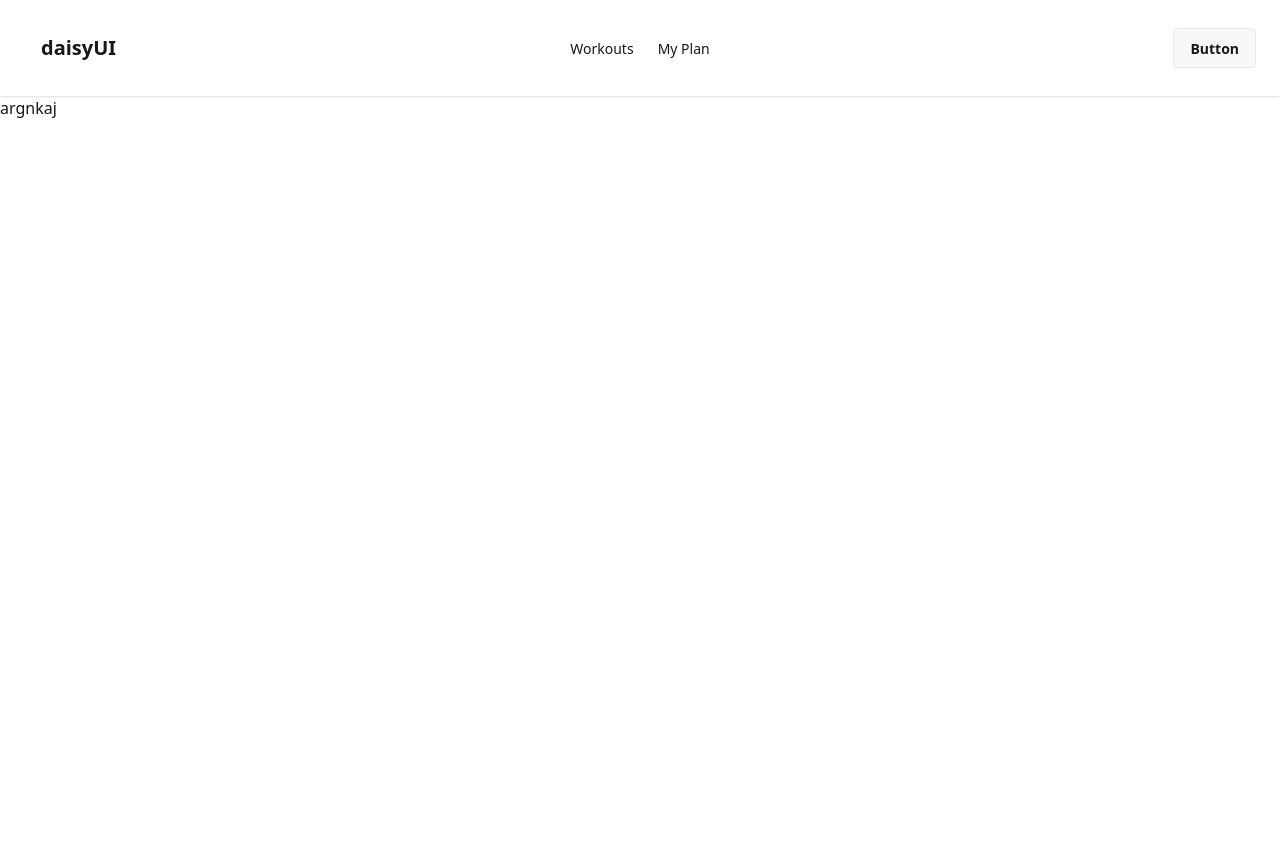
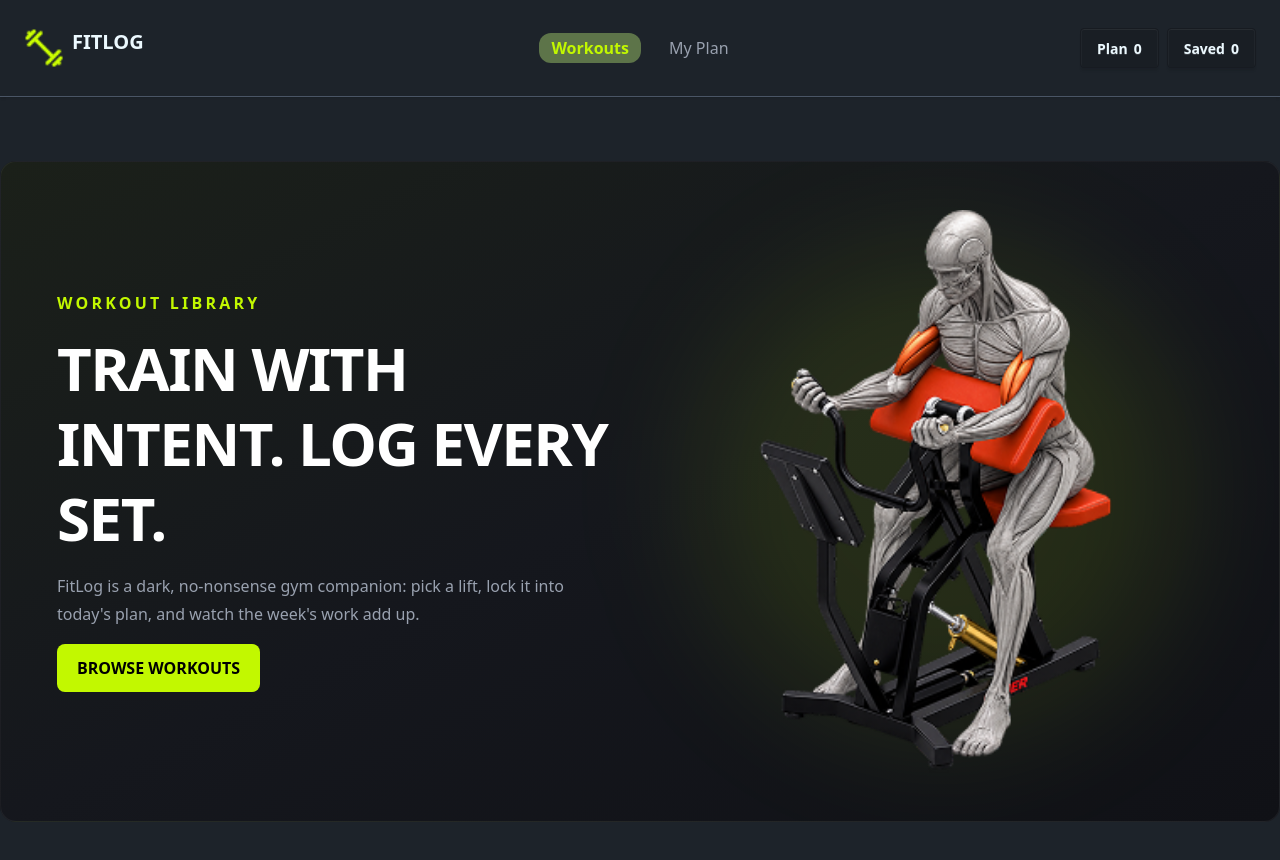
Before and after one commit to rahadshek/fit-log2, a Next.js app: page / in a window 1280 px wide. Shown: the top 860 px of the page. Before the commit the page ends 800 px from the top, so only its background shows below. Built offline with nearby package versions, Linux system fonts and the light colour scheme.

Commit message:
create nav and banner

```diff
--- a/src/app/layout.tsx
+++ b/src/app/layout.tsx
@@ -1,7 +1,7 @@
 import type { Metadata } from "next";
 import { Geist, Geist_Mono } from "next/font/google";
 import "./globals.css";
-import NavBarPage from "@/componet/home/NavBar";
+import NavBarPage from "@/componet/shear/NavBar";
 
 const geistSans = Geist({
   variable: "--font-geist-sans",
@@ -21,6 +21,7 @@ export const metadata: Metadata = {
 export default function RootLayout({ children }: LayoutProps<"/">) {
   return (
     <html
+      data-theme="dark"
       lang="en"
       className={`${geistSans.variable} ${geistMono.variable} h-full antialiased`}
     >
--- a/src/app/page.tsx
+++ b/src/app/page.tsx
@@ -1,10 +1,10 @@
-import NavBarPage from "@/componet/home/NavBar";
-import React from "react";
+import Banner from "@/componet/shear/Banner";
+import Myplan from "./plan/page";
 
 const page = () => {
   return (
     <div>
-      <h1>argnkaj</h1>
+      <Banner/>
     </div>
   );
 };
--- /dev/null
+++ b/src/app/plan/page.tsx
@@ -0,0 +1,11 @@
+import React from 'react';
+
+const Myplan = () => {
+    return (
+        <div>
+<h2>my Plan</h2>
+        </div>
+    );
+};
+
+export default Myplan;
--- a/src/componet/home/NavBar.tsx
+++ /dev/null
@@ -1,58 +0,0 @@
-import Link from "next/link";
-import Image from "next/image";
-import logo from "@/assets/logo.png";
-const NavBarPage = () => {
-  const links = (
-    <>
-      <li>
-        <Link href={"/"}>Workouts</Link>
-      </li>
-      <li>
-        <Link href={"/"}>My Plan</Link>
-      </li>
-    </>
-  );
-  return (
-    <div className="navbar bg-base-100 shadow-sm">
-      <div className=" container mx-auto flex min-h-20 items-center justify-between px-4">
-        <div className="navbar-start">
-          <div className="dropdown">
-            <div tabIndex={0} role="button" className="btn btn-ghost lg:hidden">
-              <svg
-                aria-label="Menu"
-                xmlns="http://www.w3.org/2000/svg"
-                className="h-5 w-5"
-                fill="none"
-                viewBox="0 0 24 24"
-                stroke="currentColor"
-              >
-                {" "}
-                <path
-                  strokeLinecap="round"
-                  strokeLinejoin="round"
-                  strokeWidth="2"
-                  d="M4 6h16M4 12h8m-8 6h16"
-                />{" "}
-              </svg>
-            </div>
-            <ul
-              tabIndex={-1}
-              className="menu menu-sm dropdown-content bg-base-100 rounded-box z-1 mt-3 w-52 p-2 shadow"
-            >
-              {links}
-            </ul>
-          </div>
-          <a className="btn btn-ghost text-xl">daisyUI</a>
-        </div>
-        <div className="navbar-center hidden lg:flex">
-          <ul className="menu menu-horizontal px-1">{links}</ul>
-        </div>
-        <div className="navbar-end">
-          <a className="btn">Button</a>
-        </div>
-      </div>
-    </div>
-  );
-};
-
-export default NavBarPage;
--- /dev/null
+++ b/src/componet/shear/Banner.tsx
@@ -0,0 +1,50 @@
+import React from "react";
+import Image from "next/image";
+import banner from "@/assets/banner.png";
+
+const Banner = () => {
+  return (
+    <div className="container mx-auto my-8 rounded-2xl bg-[#15171d] px-4 sm:my-10 sm:px-6 lg:my-16 lg:px-0">
+      <div className="flex flex-col items-center justify-between gap-8 overflow-hidden rounded-2xl border border-white/5 bg-gradient-to-br from-[#1b2019] via-[#15171d] to-[#101116] px-5 py-8 sm:px-8 sm:py-10 md:gap-10 lg:flex-row lg:px-10 lg:py-12 xl:px-14">
+        <div className="w-full space-y-4 text-center lg:w-1/2 lg:text-left">
+          <p className="inline-block text-sm font-semibold tracking-[0.2em] text-[#c2f800] sm:text-base">
+            WORKOUT LIBRARY
+          </p>
+
+          <h2 className="text-3xl font-extrabold leading-tight tracking-tight text-white sm:text-4xl md:text-5xl lg:text-5xl xl:text-6xl">
+            TRAIN WITH INTENT. LOG EVERY SET.
+          </h2>
+
+          <p className="mx-auto max-w-xl text-sm leading-7 text-gray-400 sm:text-base lg:mx-0">
+            FitLog is a dark, no-nonsense gym companion: pick a lift, lock it
+            into today's plan, and watch the week's work add up.
+          </p>
+
+          <button className="group inline-flex items-center justify-center gap-2 rounded-lg bg-[#c2f800] px-5 py-3 font-semibold text-black transition-all duration-300 hover:scale-105 hover:bg-[#d4ff33] hover:shadow-[0_0_25px_rgba(194,248,0,0.25)] active:scale-95">
+            BROWSE WORKOUTS
+
+
+          </button>
+        </div>
+
+        <div className="w-full min-w-0 lg:w-1/2">
+          <div className="relative mx-auto w-full max-w-[400px] animate-[float_5s_ease-in-out_infinite] lg:max-w-none">
+            <div className="absolute inset-10 rounded-full bg-[#c2f800]/10 blur-3xl" />
+
+            <Image
+              src={banner}
+              alt="FitLog workout banner"
+              width={400}
+              height={400}
+              priority
+              className="relative h-auto w-full object-contain transition-transform duration-500 hover:scale-105"
+              sizes="(max-width: 640px) 85vw, (max-width: 1024px) 60vw, 400px"
+            />
+          </div>
+        </div>
+      </div>
+    </div>
+  );
+};
+
+export default Banner;
--- /dev/null
+++ b/src/componet/shear/NavBar.tsx
@@ -0,0 +1,84 @@
+"use client";
+import Link from "next/link";
+import Image from "next/image";
+import logo from "@/assets/logo.png";
+import { usePathname } from "next/navigation";
+
+const NavBarPage = () => {
+  const pathTheme = usePathname();
+
+  const links = (
+    <>
+      <li>
+        <Link
+          href={"/"}
+          className={` rounded-xl px-3 py-1  ${pathTheme === "/" ? "bg-[#5d7449] text-[#C2F800] font-semibold" : "text-gray-400"}`}
+        >
+          Workouts
+        </Link>
+      </li>
+      <li>
+        <Link
+          href={"/plan"}
+          className={` rounded-xl px-3 py-1  ${pathTheme === "/plan" ? "bg-[#5d7449] text-[#C2F800] font-semibold" : "text-gray-400"}`}
+        >
+          My Plan
+        </Link>
+      </li>
+    </>
+  );
+
+  return (
+    <div className="navbar bg-base-100 shadow-sm  border-b border-gray-600">
+      <div className=" container mx-auto flex min-h-20 items-center justify-between px-4">
+        <div className="navbar-start">
+          <div className="dropdown">
+            <div tabIndex={0} role="button" className="btn btn-ghost lg:hidden">
+              <svg
+                aria-label="Menu"
+                xmlns="http://www.w3.org/2000/svg"
+                className="h-5 w-5"
+                fill="none"
+                viewBox="0 0 24 24"
+                stroke="currentColor"
+              >
+                {" "}
+                <path
+                  strokeLinecap="round"
+                  strokeLinejoin="round"
+                  strokeWidth="2"
+                  d="M4 6h16M4 12h8m-8 6h16"
+                />{" "}
+              </svg>
+            </div>
+            <ul
+              tabIndex={-1}
+              className="menu menu-sm dropdown-content bg-gray-100 rounded-box z-1 mt-3 w-52 p-2 shadow"
+            >
+              {links}
+            </ul>
+          </div>
+          <Link href={"/"}>
+            <div className="flex gap-2  ">
+              <Image src={logo} alt="logo" width={40} height={40} />
+              <h2 className=" btn-ghost text-xl font-semibold hidden lg:block ">FITLOG</h2>
+            </div>
+          </Link>
+        </div>
+        <div className=" navbar-center hidden lg:flex">
+          <ul className="flex justify-between gap-4 "> {links}</ul>
+        </div>
+        <div className="navbar-end gap-2">
+          <a className="btn">
+            Plan <span>0</span>{" "}
+          </a>
+          <a className="btn">
+            Saved <span>0</span>
+          </a>
+        </div>
+      </div>
+    </div>
+  );
+};
+
+export default NavBarPage;
```
Also changed, not shown: src/app/globals.css (line endings or trailing spaces).
